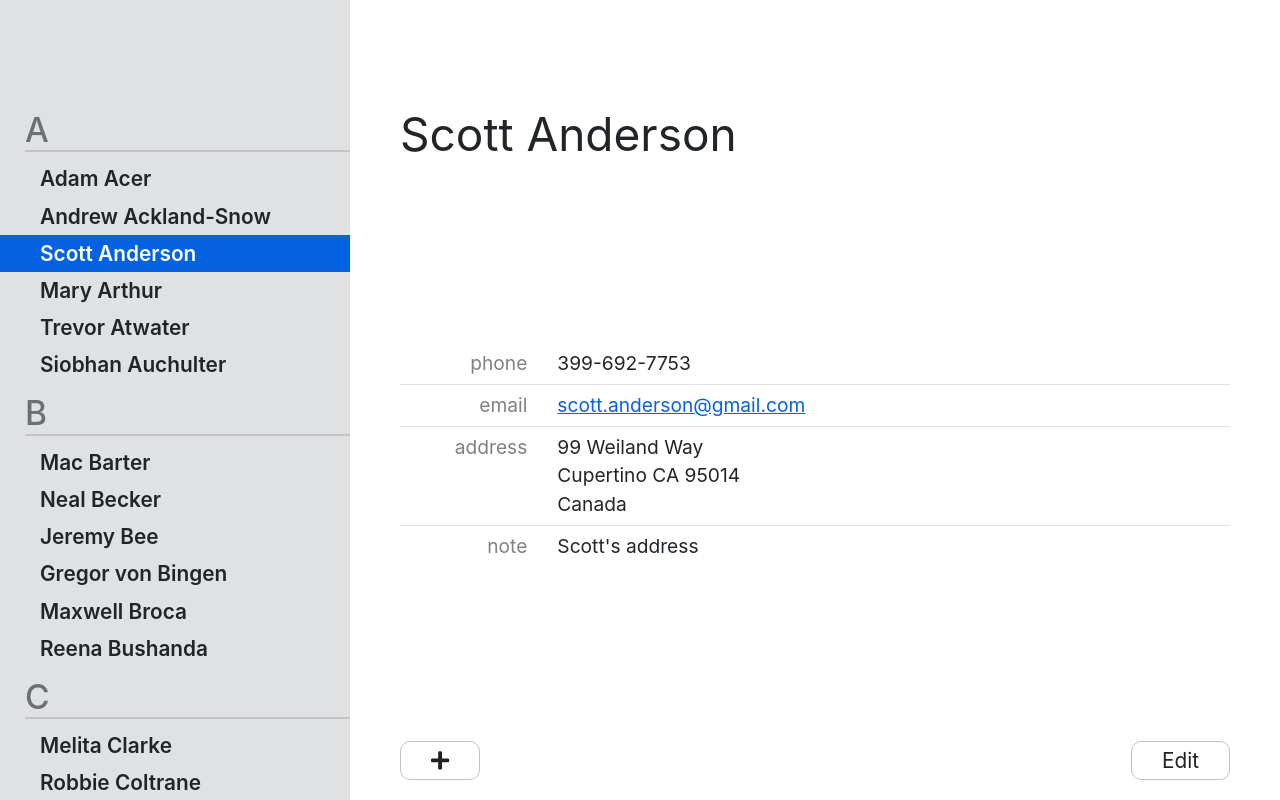
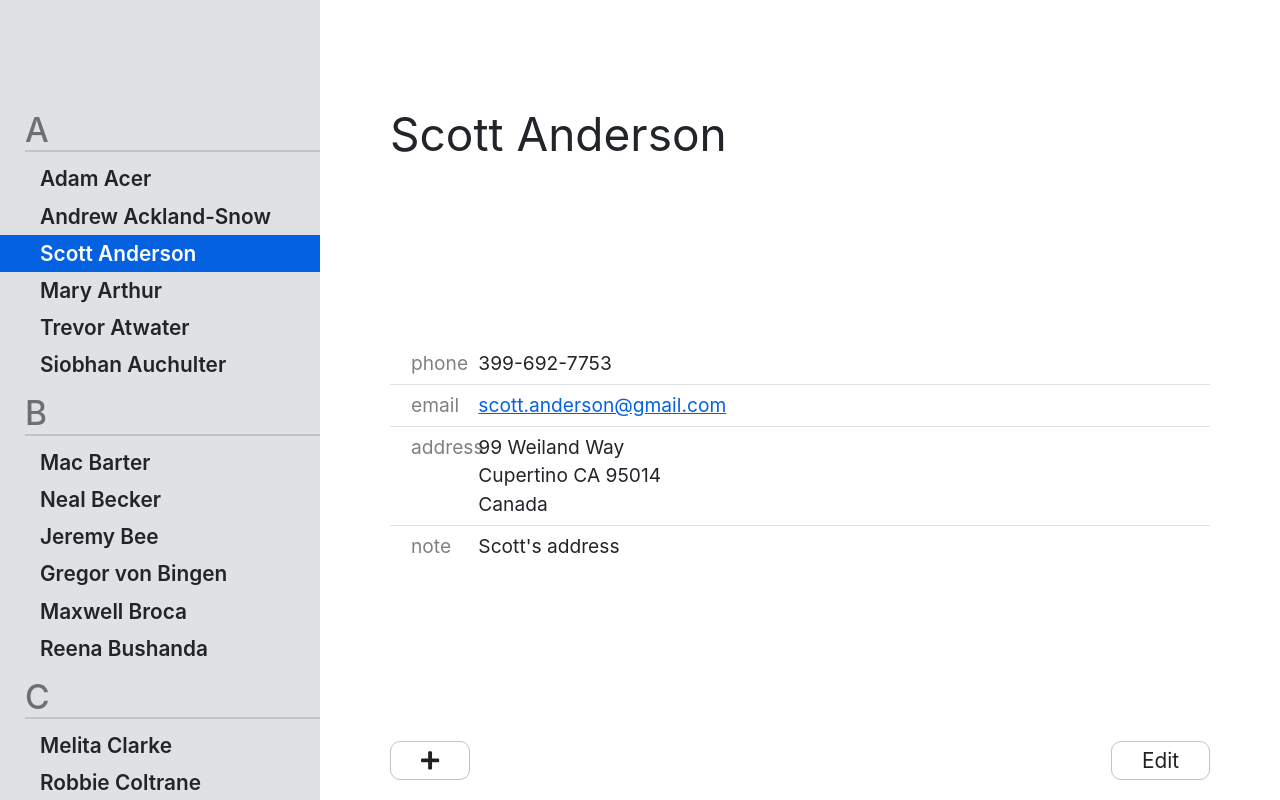
Before and after one commit to dmitry-mashkov/contacts-test, an Angular app: page / in a window 1280 px wide. Built offline with nearby package versions, Linux system fonts and the light colour scheme.

Commit message:
Fixing layout responsive issues

```diff
--- a/src/app/components/contact/contact-view/contact-view.component.html
+++ b/src/app/components/contact/contact-view/contact-view.component.html
@@ -5,25 +5,25 @@
   <div class="contact-detail container-fluid">
 
     <div class="row">
-      <div class="col-2 label">phone</div>
-      <div class="col-10">{{ contact.phone }}</div>
+      <div class="col-3 col-xl-1 label">phone</div>
+      <div class="col-9 col-xl-11">{{ contact.phone }}</div>
     </div>
 
     <div class="row">
-      <div class="col-2 label">email</div>
-      <div class="col-10">
+      <div class="col-3 col-xl-1 label">email</div>
+      <div class="col-9 col-xl-11">
         <a href="mailto:{{ contact.email }}">{{ contact.email }}</a>
       </div>
     </div>
 
     <div class="row">
-      <div class="col-2 label">address</div>
-      <div class="col-10 contact-address">{{ contact.address }}</div>
+      <div class="col-3 col-xl-1 label">address</div>
+      <div class="col-9 col-xl-11 contact-address">{{ contact.address }}</div>
     </div>
 
     <div class="row">
-      <div class="col-2 label">note</div>
-      <div class="col-10">{{ contact.note }}</div>
+      <div class="col-3 col-xl-1 label">note</div>
+      <div class="col-9 col-xl-11">{{ contact.note }}</div>
     </div>
 
   </div>
--- a/src/app/components/contact/contact-view/contact-view.component.scss
+++ b/src/app/components/contact/contact-view/contact-view.component.scss
@@ -5,7 +5,7 @@
 @import '../../../../assets/sass/variables';
 
 :host {
-  padding: 100px 50px 20px;
+  padding: 100px 70px 20px;
   display: block;
   height: 100%;
 }
--- a/src/app/components/root/root.component.scss
+++ b/src/app/components/root/root.component.scss
@@ -4,7 +4,7 @@
 
 app-contacts-list {
   flex: 1 1 auto;
-  max-width: 350px;
+  max-width: 320px;
 }
 
 app-contact {
```
